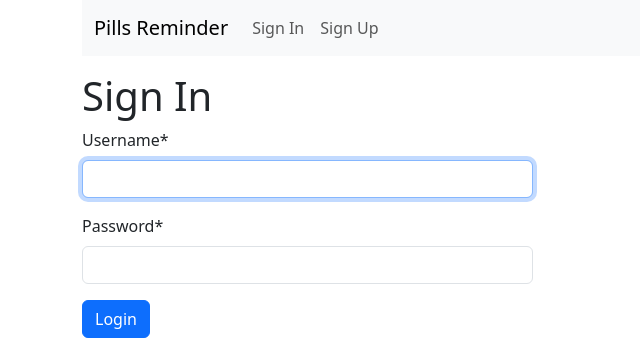
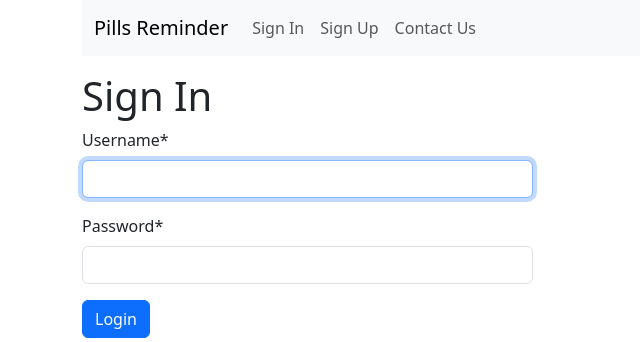
Before and after one commit to Square63/pill.reminder, a Django app: page /accounts/login/ in a window 1280 px wide. Shown: the top 342 px of the page, without its empty margins (0-640 px from the left). Run offline with Django 4.2, Linux system fonts and the light colour scheme; some libraries are stand-ins or nearby versions.

Commit message:
Authentication based menu items

```diff
--- a/pillreminder/templates/pillreminder/base.html
+++ b/pillreminder/templates/pillreminder/base.html
@@ -19,11 +19,20 @@
         </button>
         <div class="collapse navbar-collapse float-end" id="navbarSupportedContent">
           <ul class="navbar-nav me-auto mb-2 mb-lg-0">
+            {% if user.is_authenticated %}
+              <li class="nav-item">
+                <a class="nav-link" href="{% url 'home' %}">Dashboard</a>
+              </li>
+            {% else %}
             <li class="nav-item">
               <a class="nav-link" href="{% url 'login' %}">Sign In</a>
             </li>
             <li class="nav-item">
               <a class="nav-link" href="{% url 'signup' %}">Sign Up</a>
+            </li>
+            {% endif %}
+            <li class="nav-item">
+              <a class="nav-link" href="{% url 'contact' %}">Contact Us</a>
             </li>
           </ul>
         </div>
```
